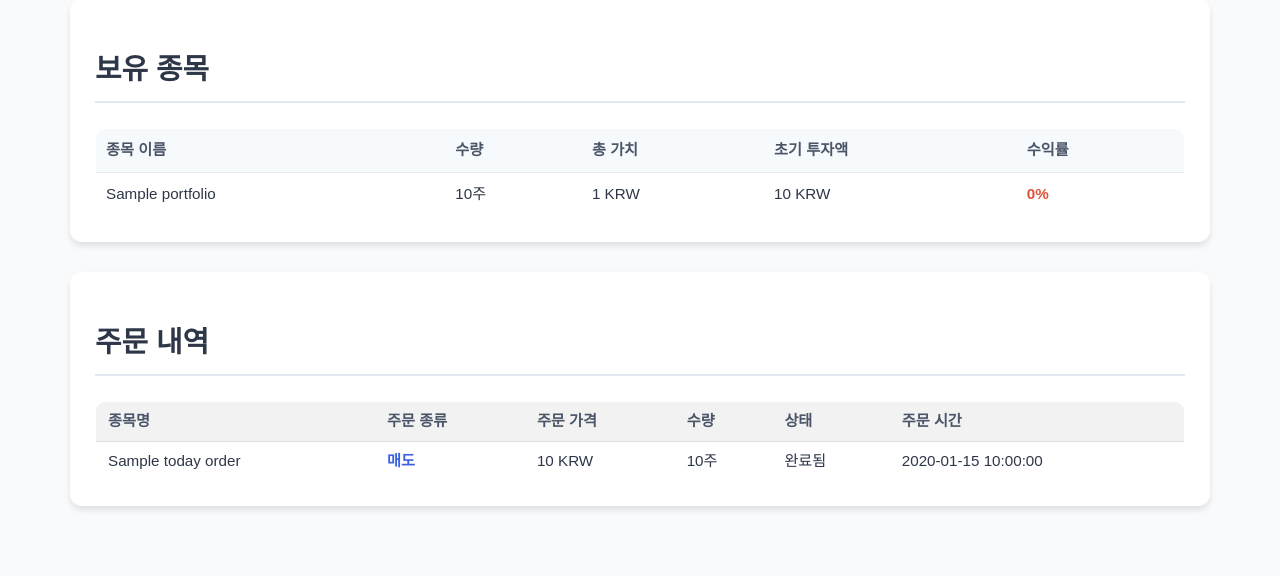
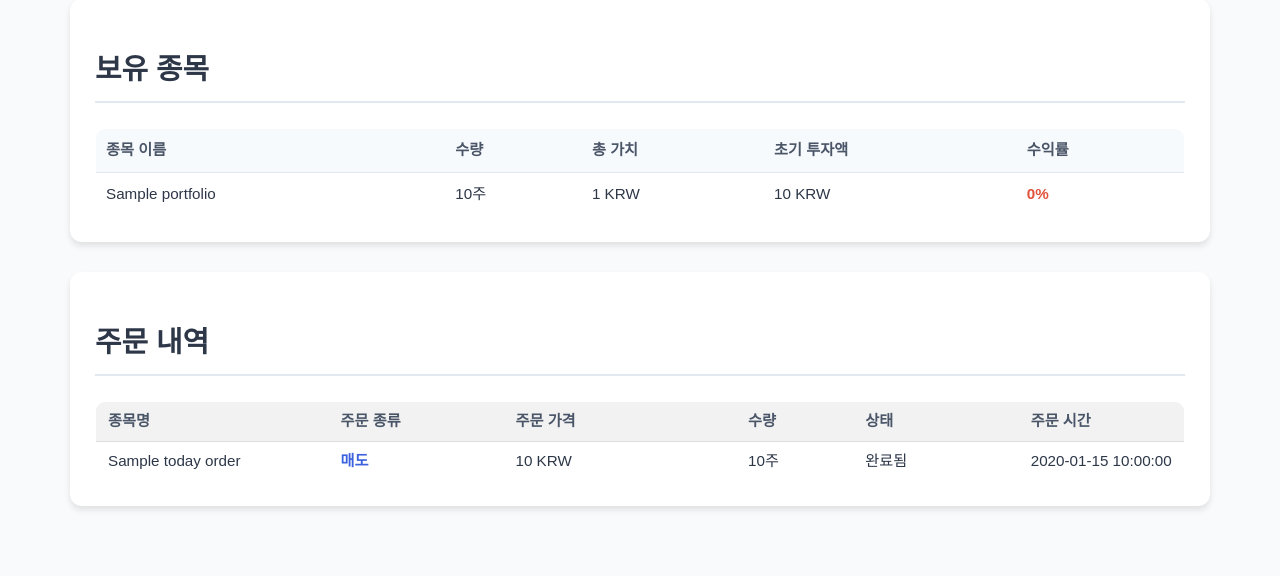
Before and after one commit to ssg-final-proj/stockstalk-dev, a Flask app: template portfolio_service/app/templates/mypage.html in a window 1280 px wide. Shown: the part 397-973 px from the top of the page. Run offline with Flask 3, Linux system fonts and the light colour scheme; the template is opened without the code that fills it: most values are stand-ins (such as "Sample title", 1, 10 or a date in 2020); parts of the project's set-up code (start-up, migrations or seed data) failed here and were passed over.

Commit message:
여백조정

```diff
--- a/portfolio_service/app/static/css/style.css
+++ b/portfolio_service/app/static/css/style.css
@@ -186,6 +186,7 @@ button:hover {
   width: 100%;
   border-collapse: collapse;
   margin-top: 20px;
+  table-layout: fixed; /* 테이블 레이아웃 고정 */
 }
 
 .order-history th,
@@ -208,27 +209,43 @@ button:hover {
 .order-history .order-date-and-cancel {
   display: flex;
   align-items: center;
-  justify-content: space-between; /* 내용 양쪽으로 정렬 */
+  justify-content: space-between;
   white-space: nowrap;
 }
 
 .order-history .order-date-and-cancel button {
-  margin-left: 10px; /* 버튼 왼쪽 여백 추가 */
+  margin-left: 10px;
 }
 
-.order-history button {
-  background-color: #e53e3e;
-  color: white;
-  border: none;
-  padding: 6px 10px;
-  border-radius: 4px;
-  cursor: pointer;
-  font-size: 0.8rem;
-  transition: background-color 0.3s ease;
+/* 주문 내역 테이블 열 너비 조정 */
+.order-history th:nth-child(1),
+.order-history td:nth-child(1) {
+  width: 22%; /* 종목명 */
 }
 
-.order-history button:hover {
-  background-color: #c53030;
+.order-history th:nth-child(2),
+.order-history td:nth-child(2) {
+  width: 16%; /* 주문 종류 */
+}
+
+.order-history th:nth-child(3),
+.order-history td:nth-child(3) {
+  width: 22%; /* 주문 가격 */
+}
+
+.order-history th:nth-child(4),
+.order-history td:nth-child(4) {
+  width: 10%; /* 수량 */
+}
+
+.order-history th:nth-child(5),
+.order-history td:nth-child(5) {
+  width: 15%; /* 상태 */
+}
+
+.order-history th:nth-child(6),
+.order-history td:nth-child(6) {
+  width: 15%; /* 주문 시간 */
 }
 
 /* 반응형 디자인 */
```
